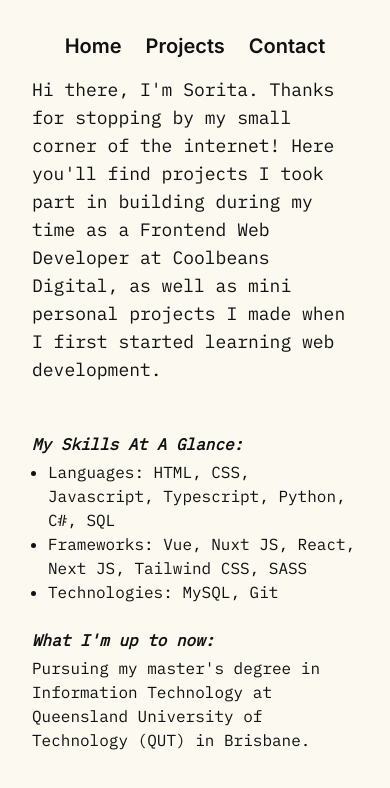
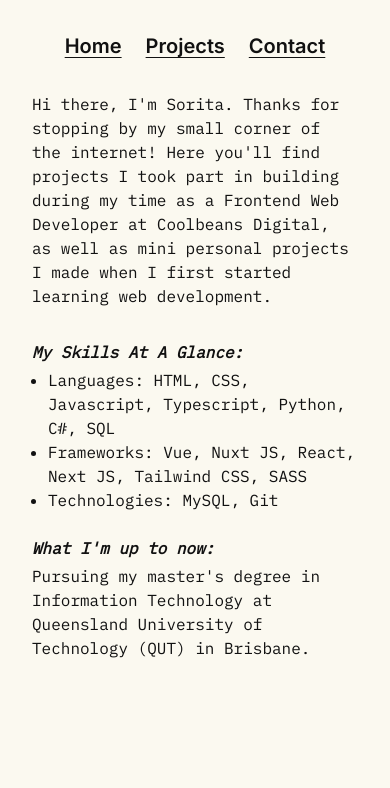
Before and after one commit to soritaheng/portfolio-v1, a Next.js app: page / in a window 390 px wide. Shown: the top 788 px of the page. Built offline with nearby package versions, Linux system fonts and the light colour scheme.

Commit message:
change nav link styles

```diff
--- a/src/app/layout.tsx
+++ b/src/app/layout.tsx
@@ -11,10 +11,10 @@ export default function RootLayout({
 }>) {
   return (
     <html lang="en">
-      <body className={`${ibm_plex_mono.className} flex flex-col gap-4 md:flex-row m-8`}>
+      <body className={`${ibm_plex_mono.className} flex flex-col gap-8 md:flex-row m-8`}>
         <header className={`${inter.className} flex md:flex-col gap-6 md:gap-4 font-semibold md:text-3xl text-xl justify-center md:justify-normal`}>
           {pages.map((page) => (
-            <Link className="hover:underline-offset-8 hover:underline" key={page.name} href={page.path}>{page.name}</Link>
+            <Link className="underline decoration-1 underline-offset-4 hover:decoration-4" key={page.name} href={page.path}>{page.name}</Link>
           ))}
         </header>
         <main className="w-full">
--- a/src/app/page.tsx
+++ b/src/app/page.tsx
@@ -16,7 +16,7 @@ const skills = [
 export default function Home() {
   return (
       <div className="max-w-[65ch]">
-        <p className="mb-12 text-lg">Hi there, I&apos;m Sorita. Thanks for stopping by my small corner of the internet! Here you&apos;ll find projects I took part in building during my time as a Frontend Web Developer at Coolbeans Digital, as well as mini personal projects I made when I first started learning web development.</p>
+        <p className="mb-8 md:mb-12 md:text-lg">Hi there, I&apos;m Sorita. Thanks for stopping by my small corner of the internet! Here you&apos;ll find projects I took part in building during my time as a Frontend Web Developer at Coolbeans Digital, as well as mini personal projects I made when I first started learning web development.</p>
         <div className="space-y-6">
           <div>
             <p className="italic font-semibold mb-1">My Skills At A Glance:</p>
```
